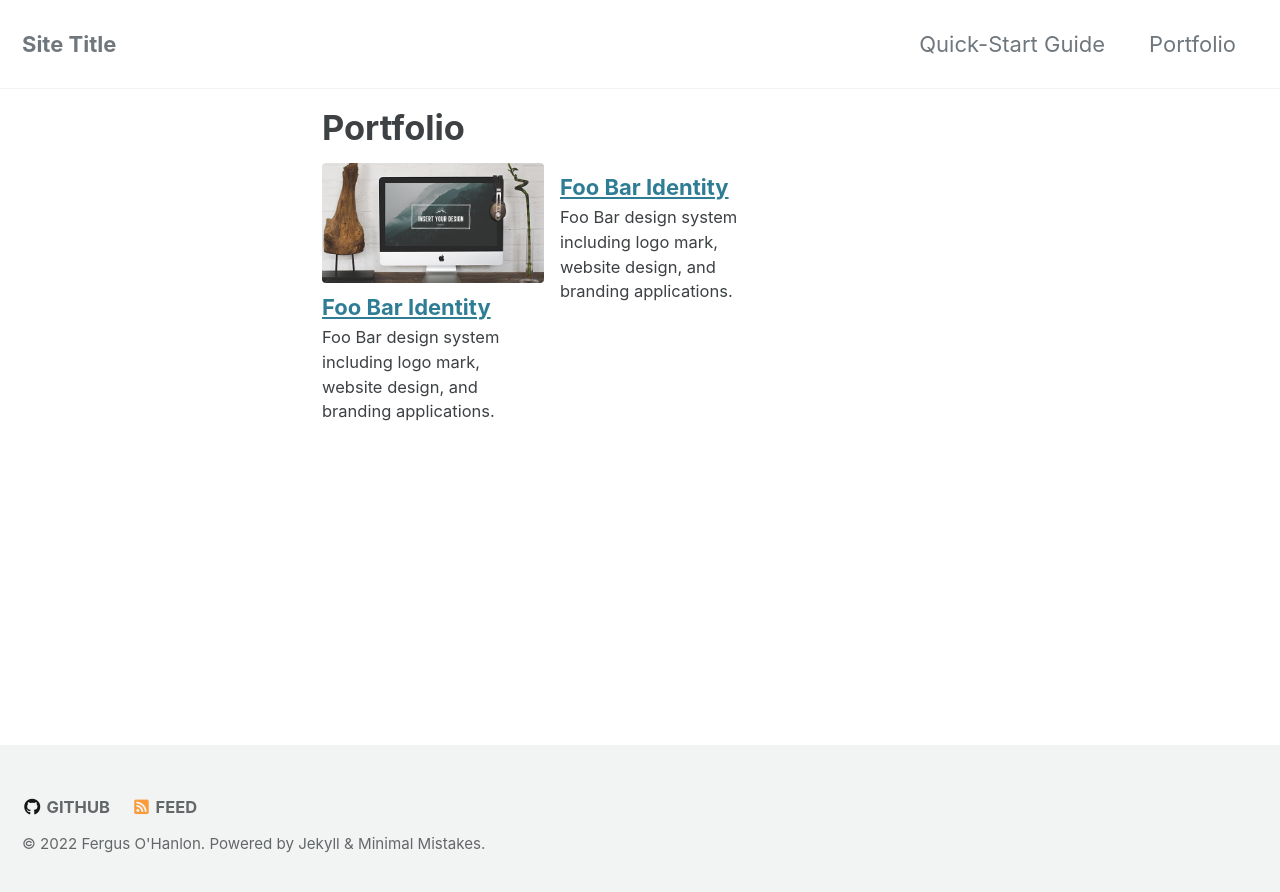
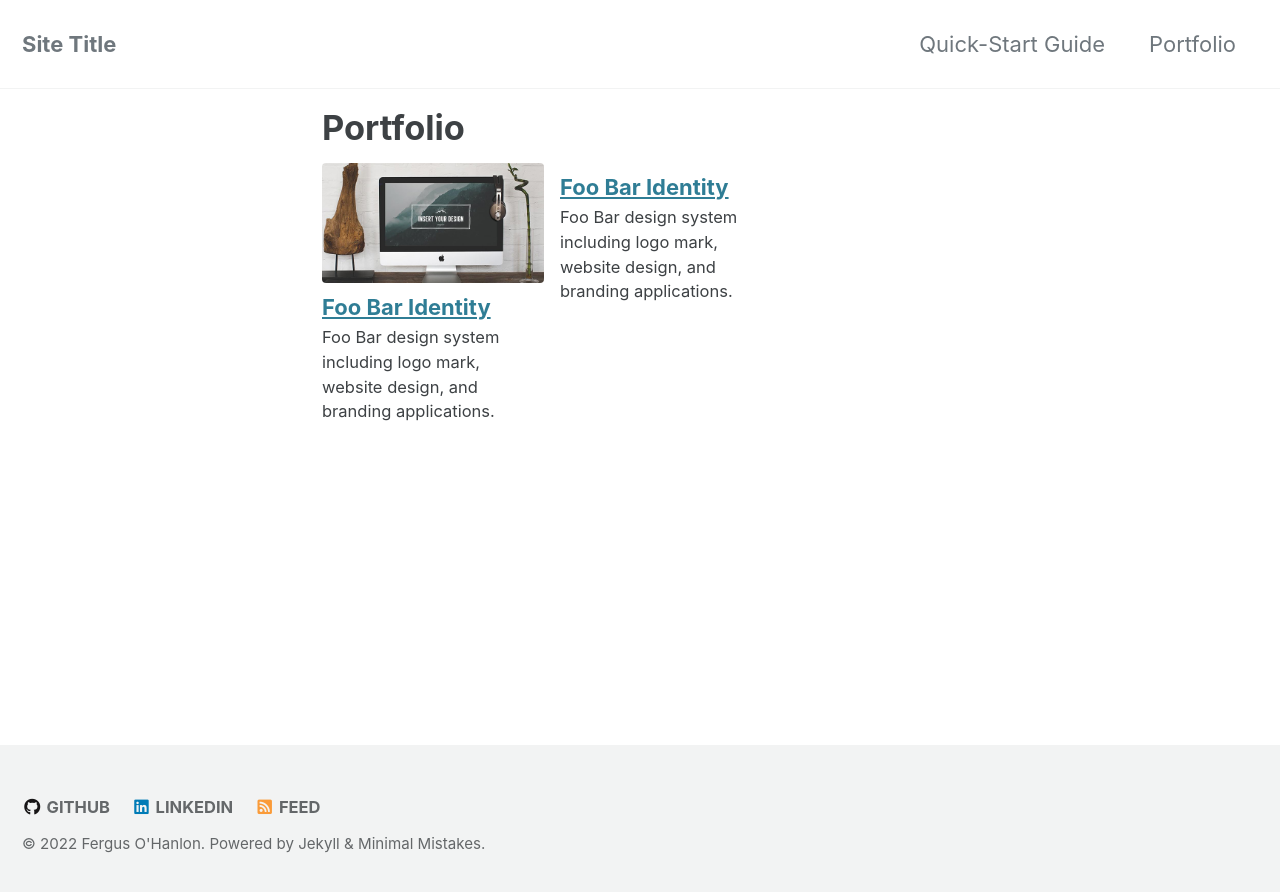
Before and after one commit to Fergus-OH/fergus-oh.github.io, a Jekyll site: the page built from _pages/portfolio.md, in a window 1280 px wide. Shown: the top 892 px of the page. Built offline with Jekyll 4.4.1, drawn with Linux system fonts in a browser that asks for light colours; cached includes are drawn as plain includes.

Commit message:
added linkedin link

```diff
--- a/_config.yml
+++ b/_config.yml
@@ -128,6 +128,9 @@ author:
     - label: "Instagram"
       icon: "fab fa-fw fa-instagram"
       # url: "https://instagram.com/"
+    - label: "LinkedIn"
+      icon: "fab fa-fw fa-linkedin"
+      url: "https://www.linkedin.com/in/fergus-ohanlon/"
 
 # Site Footer
 footer:
@@ -150,6 +153,9 @@ footer:
     - label: "Instagram"
       icon: "fab fa-fw fa-instagram"
       # url:
+    - label: "LinkedIn"
+      icon: "fab fa-fw fa-linkedin"
+      url: "https://www.linkedin.com/in/fergus-ohanlon/"
 
 
 # Reading Files
```
